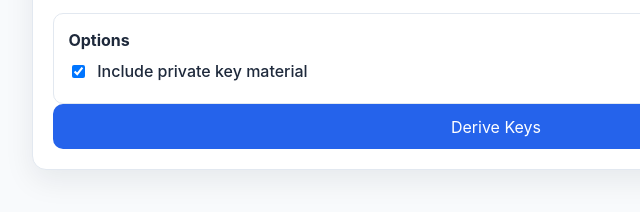
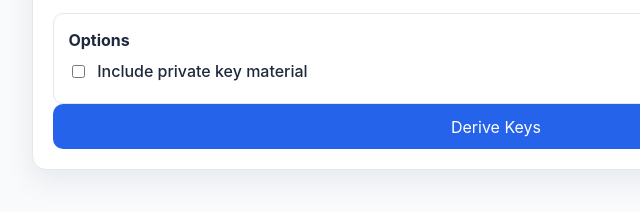
Before and after one commit to Amperstrand/BIP85KMS, a website with bundled scripts: page index.html in a window 1280 px wide. Shown: the part 1076-1288 px from the top of the page, 144-784 px from the left. Built offline with nearby package versions, Linux system fonts and the light colour scheme.

Commit message:
fix(web): default demo to public output — private-key material opt-in (#18)
A plain Derive click rendered age_private_key + raw_entropy by default;
the checkbox now defaults off so private material requires an explicit
opt-in, matching the API's public-only default.

```diff
--- a/index.html
+++ b/index.html
@@ -170,7 +170,7 @@
 
           <section class="section">
             <h2>Options</h2>
-            <label class="option-row"><input id="getPrivateKey" type="checkbox" checked /> Include private key material</label>
+            <label class="option-row"><input id="getPrivateKey" type="checkbox" /> Include private key material</label>
           </section>
 
           <button type="submit" id="derive-btn" class="primary derive-btn">
```
